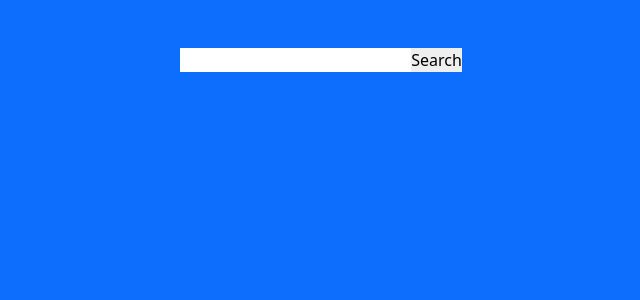
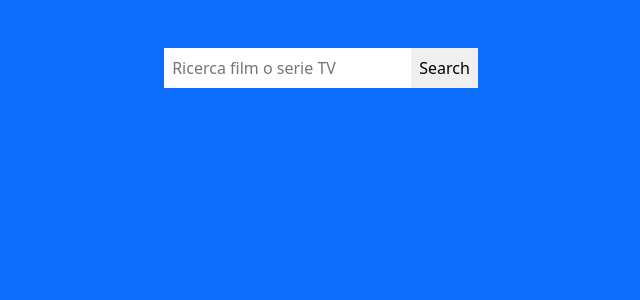
Before and after one commit to gluke0/vite-boolflix, a Vue app: page / in a window 1280 px wide. Shown: the top 300 px of the page, without its empty margins (297-937 px from the left). Built offline with nearby package versions, Linux system fonts and the light colour scheme.

Commit message:
modifica bandiere lingua

```diff
--- a/src/App.vue
+++ b/src/App.vue
@@ -32,8 +32,8 @@ export default{
     <div id="vp" class="bg-primary overflow-auto">
         <div class="container m-5 d-flex justify-content-center">
             <form @submit.prevent="search">
-                <input v-model="store.query" type="search" name="search-movie" id="search-movie">
-                <button> Search </button>
+                <input class="p-2" v-model="store.query" type="text" placeholder="Ricerca film o serie TV" name="search-movie" id="search-movie">
+                <button class="p-2"> Search </button>
             </form>
         </div>
 
@@ -41,7 +41,7 @@ export default{
             <ul v-for="found in store.searched">
                 <li><strong>titolo:</strong> {{ found.title }}</li>
                 <li><strong>titolo originale:</strong> {{ found.original_title }}</li>
-                <li><strong>lingua:</strong> <img class="small" :src="`../node_modules/language-icons/icons/${found.original_language}.svg`" alt=""></li>
+                <li><strong>lingua:</strong> <img class="small" :src="`../node_modules/language-icons/icons/${found.original_language}.png`" alt=""></li>
                 <li><strong>stelle:</strong> {{ found.vote_average }}</li>
             </ul>
         </div>
```
